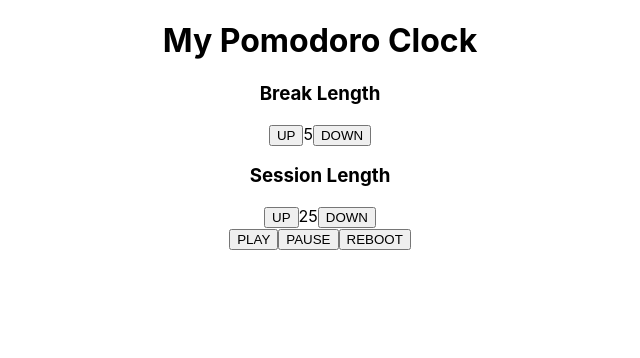
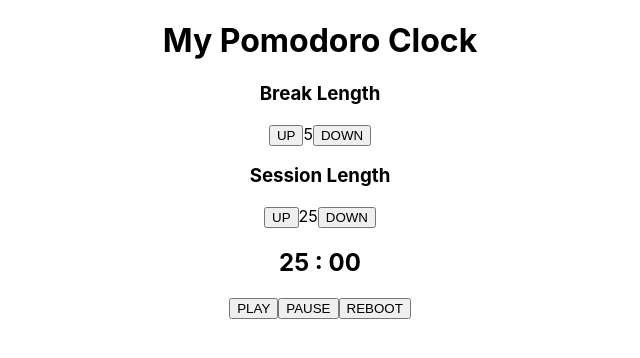
Before and after one commit to Jizga/Pomodoro-Clock, a React (Create React App) app: page / in a window 1280 px wide. Shown: the top 358 px of the page, without its empty margins (320-960 px from the left). Built offline with nearby package versions, Linux system fonts and the light colour scheme.

Commit message:
add clock screen

```diff
--- a/src/App.js
+++ b/src/App.js
@@ -7,6 +7,8 @@ import "./App.css";
 function App() {
   const [breaks, setBreaks] = useState(5);
   const [sessions, setSessions] = useState(25);
+  const [timeH, setTimeH] = useState(sessions);
+  const [timeMin, setTimeMin] = useState('00');
 
   const increment = (e) => {
     if (e === "breaks") {
@@ -14,6 +16,8 @@ function App() {
     }
     if (e === "sessions") {
       setSessions(sessions + 1);
+      setTimeH(timeH + 1);
+      setTimeMin('00');
     }
   };
 
@@ -23,6 +27,8 @@ function App() {
     }
     if (e === "sessions" && sessions > 1) {
       setSessions(sessions - 1);
+      setTimeH(timeH - 1);
+      setTimeMin('00');
     }
   };
 
@@ -46,7 +52,7 @@ function App() {
         />
       </div>
       <div className="display">
-        <Display />
+        <Display clockTimeH={timeH} clockTimeMin={timeMin} />
       </div>
       <div className="buttons">
         <Buttons />
--- a/src/Components/Display.js
+++ b/src/Components/Display.js
@@ -1,5 +1,21 @@
 import React from "react";
 
 export default function Display(props) {
-  return <div className="screen"></div>;
+  const hours =
+    props.clockTimeH.toString().lenght <= 1
+      ? "0" + props.clockTimeH
+      : props.clockTimeH;
+
+  const minutes =
+    props.clockTimeMin.toString().lenght <= 1
+      ? "0" + props.clockTimeMin
+      : props.clockTimeMin;
+
+  return (
+    <div className="screen">
+      <h2>
+        {hours} : {minutes}
+      </h2>
+    </div>
+  );
 }
```
